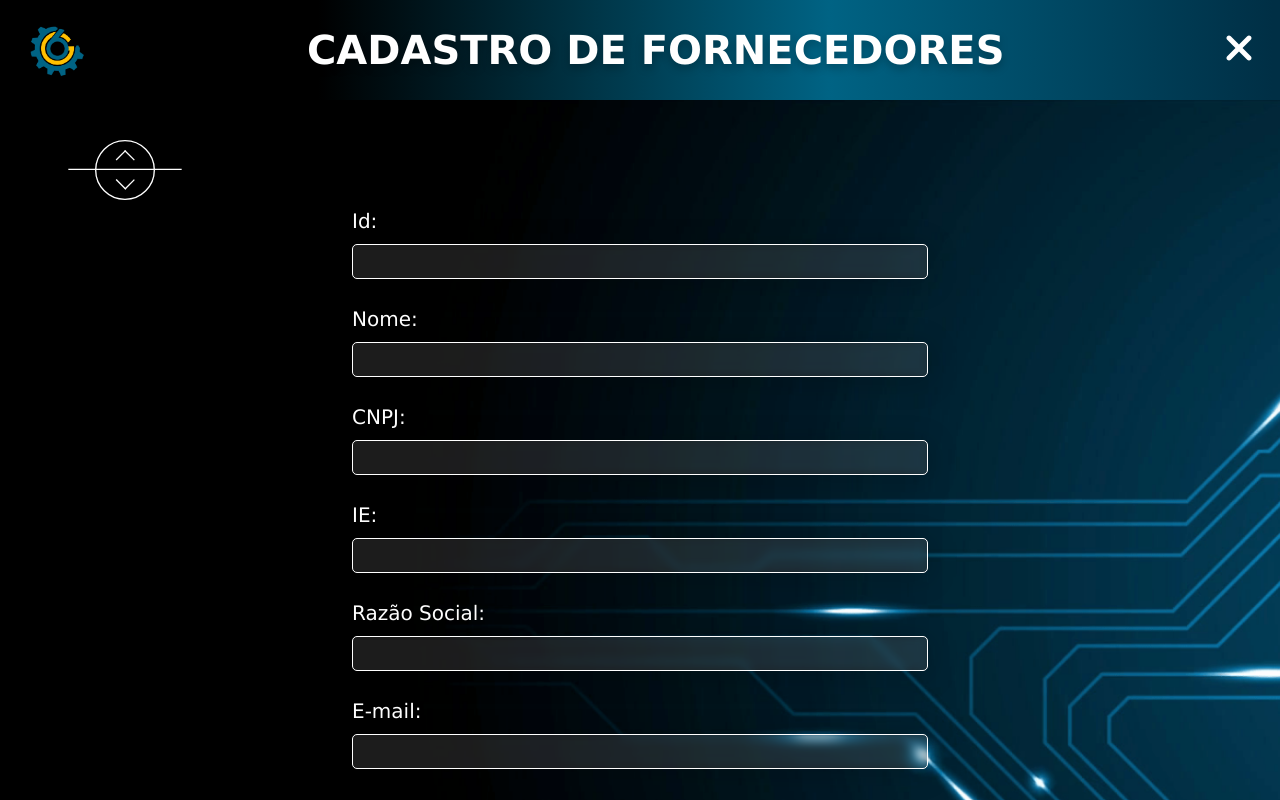
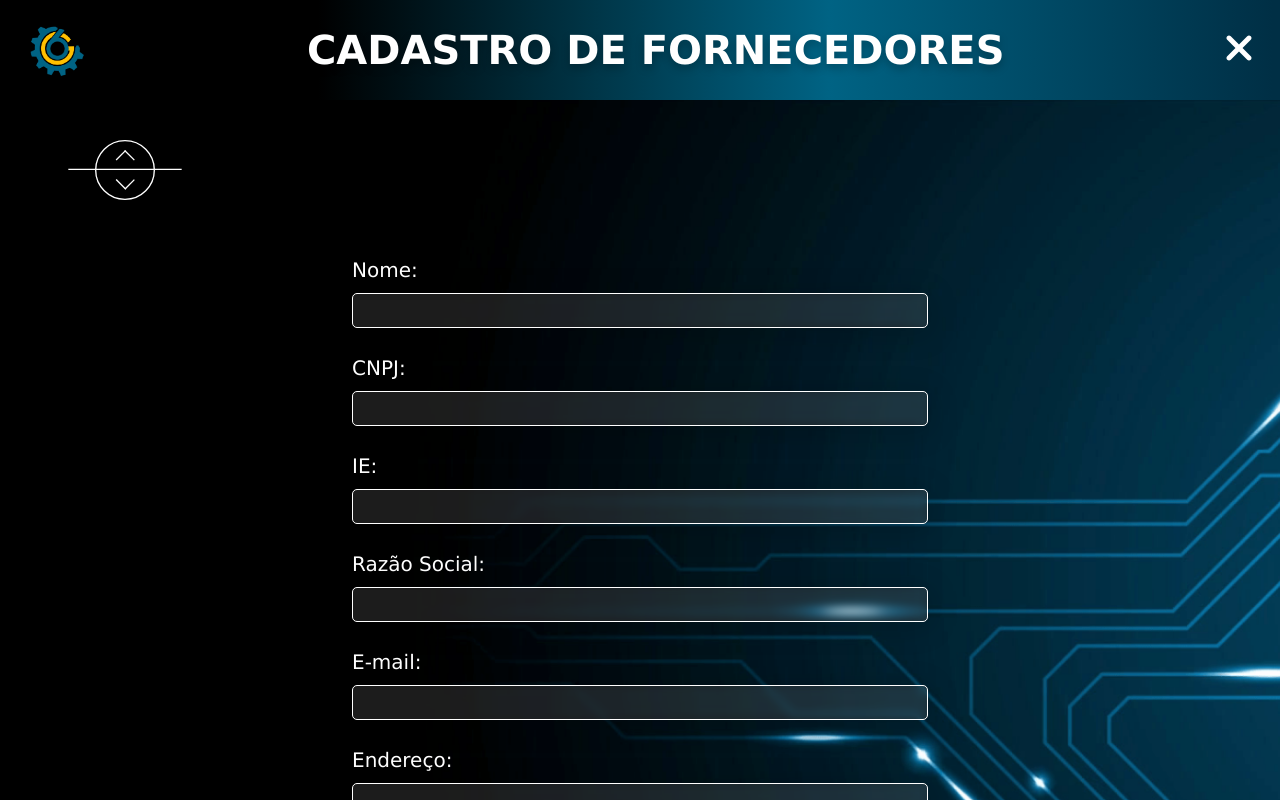
Before and after one commit to Luci1905/React_GastSix, a React (Vite) app in the folder gastsix/: page /cadastroFornecedores in a window 1280 px wide. Shown: the top 800 px of the page. Built offline with nearby package versions, Linux system fonts and the light colour scheme.

Commit message:
Integração com o back

```diff
--- a/gastsix/package.json
+++ b/gastsix/package.json
@@ -10,6 +10,7 @@
     "preview": "vite preview"
   },
   "dependencies": {
+    "axios": "^1.6.2",
     "react": "^18.2.0",
     "react-dom": "^18.2.0",
     "react-helmet-async": "^1.3.0",
--- a/gastsix/src/pages/Cad_Fornecedores/index.tsx
+++ b/gastsix/src/pages/Cad_Fornecedores/index.tsx
@@ -3,15 +3,16 @@ import "./style.css";
 
 //Hook
 import { useState } from "react";
+import api from "../../utils/api";
 
 function Cad_Fornecedores() {
-  const [id, setId] = useState<string>("");
   const [nome, setNome] = useState<string>("");
   const [cnpj, setCnpj] = useState<string>("");
   const [ie, setIe] = useState<string>("");
   const [razaosocial, setRazaosocial] = useState<string>("");
   const [email, setEmail] = useState<string>("");
   const [endereco, setEndereco] = useState<string>("");
+
 
   function mascaraCNPJ(event: any) {
     console.log(event.target.value);
@@ -55,6 +56,30 @@ function Cad_Fornecedores() {
 
   }
 
+  function cadastrarFornecedor(event: any) {
+    event.preventDefault();
+
+    const objFornecedor = {
+      nome: nome,
+      cnpj: cnpj,
+      ie: ie,
+      razaosocial: razaosocial,
+      email: email,
+      endereco: endereco
+    };
+
+    api.post('fornecedor', objFornecedor)
+      .then((response) => {
+        alert("Cadastro fornecedor concluído com sucesso!");
+      })
+      .catch((error) => {
+        if (error.response.status === 400) {
+          alert(error.response.data);
+        }
+
+      })
+  }
+
   useEffect(() => {
     //executa uma ação após o componente ser recarregado
     recolherMenu();
@@ -65,17 +90,7 @@ function Cad_Fornecedores() {
       {/*indica o conteudo principal*/}
       <section className="section__formulario">
         {/*tag section indica uma secao*/}
-        <form className="formulario-central">
-          <div className="div__alinhamento_campos">
-            <label htmlFor="input__id">Id:</label>
-            <input
-            type="text"
-            name="input__id"
-            id=""
-            onChange={(e) => setId(e.target.value)}
-            required
-            />
-          </div>
+        <form className="formulario-central" onSubmit={cadastrarFornecedor}>
           <div className="div__alinhamento_campos">
             <label htmlFor="input__nome">Nome:</label>
             <input
--- /dev/null
+++ b/gastsix/src/utils/api.ts
@@ -0,0 +1,7 @@
+import axios from "axios";
+
+const api = axios.create({
+    baseURL: "http://localhost:8080/"
+});
+
+export default api;
```
Also changed, not shown: 1 other file (tests, documents, lock files or other folders).
